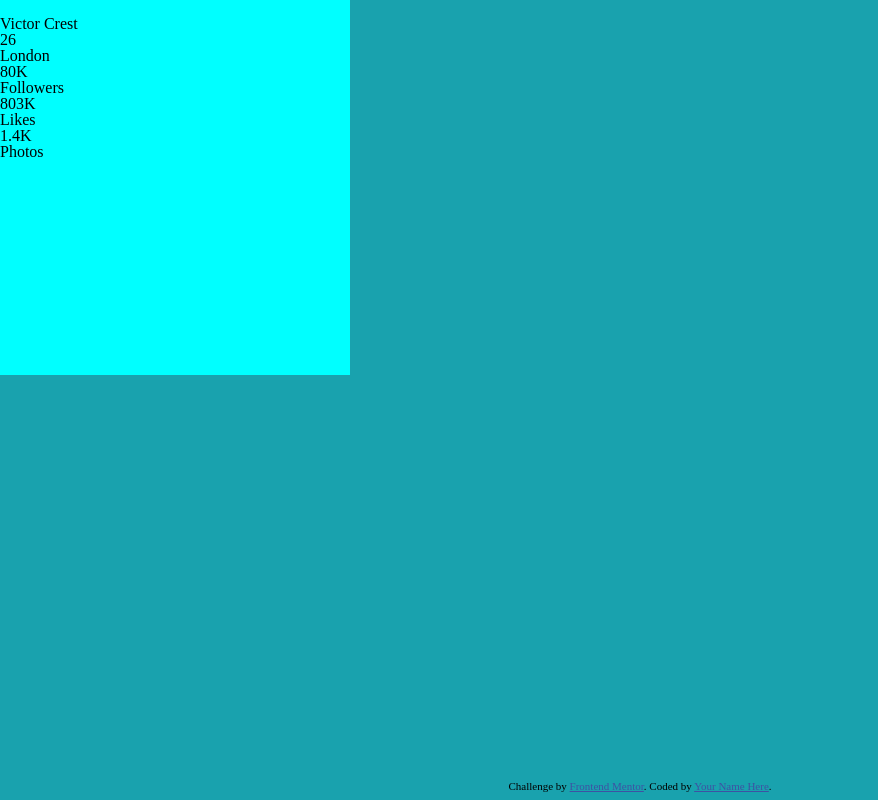
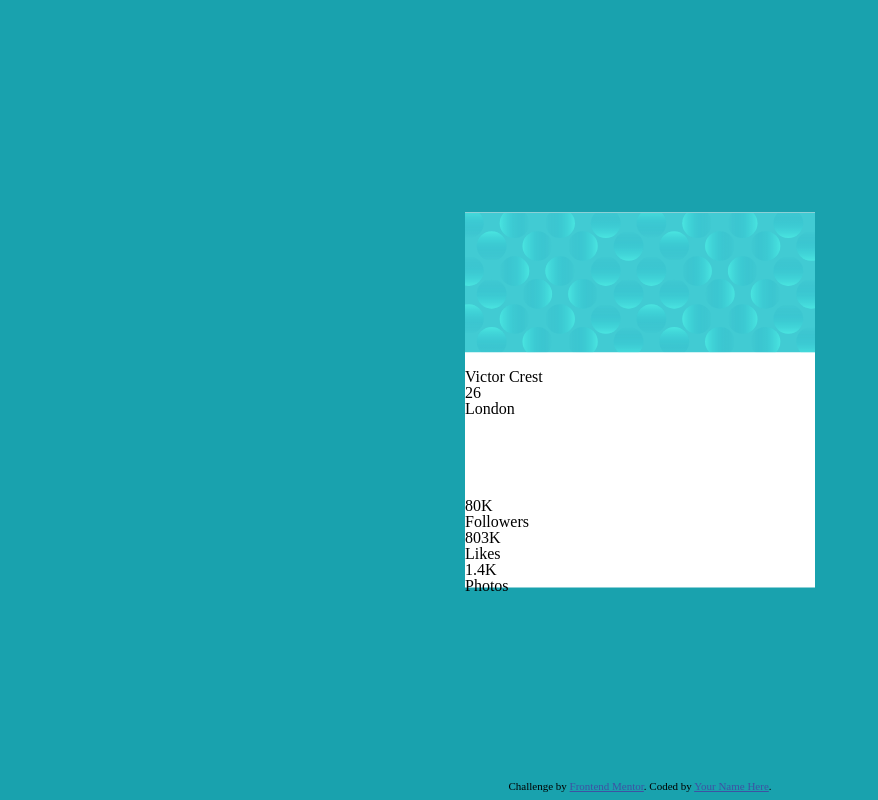
Before and after one commit to HugoLc/FrontendMentor-3, a plain HTML site: page index.html in a window 1280 px wide. Shown: the whole page, without its empty margins (0-878 px from the left). Drawn offline with Linux system fonts and the light colour scheme.

Commit message:
Definidos os tamanhos das divs internas do card. Adicionado uma background-image na div top

```diff
--- a/css/style.css
+++ b/css/style.css
@@ -7,11 +7,31 @@ body{
 
 .card{
   display: inline-block;
-
+  position: absolute;
+  top: 50%;
+  left: 50%;
+  transform: translate(-50%,-50%);
   height: 375px;
   width: 350px;
-  background: cyan;
+  background: white;
 }
+
+.top{
+  width: 100%;
+  height: 140px;
+  background-image: url("/images/bg-pattern-card.svg");
+}
+
+.mid{
+  width: 100%;
+  height: 145px;
+}
+
+.bot{
+  width: 100%;
+  height: 90px;
+}
+
 
 .attribution{
   position: absolute;
```
